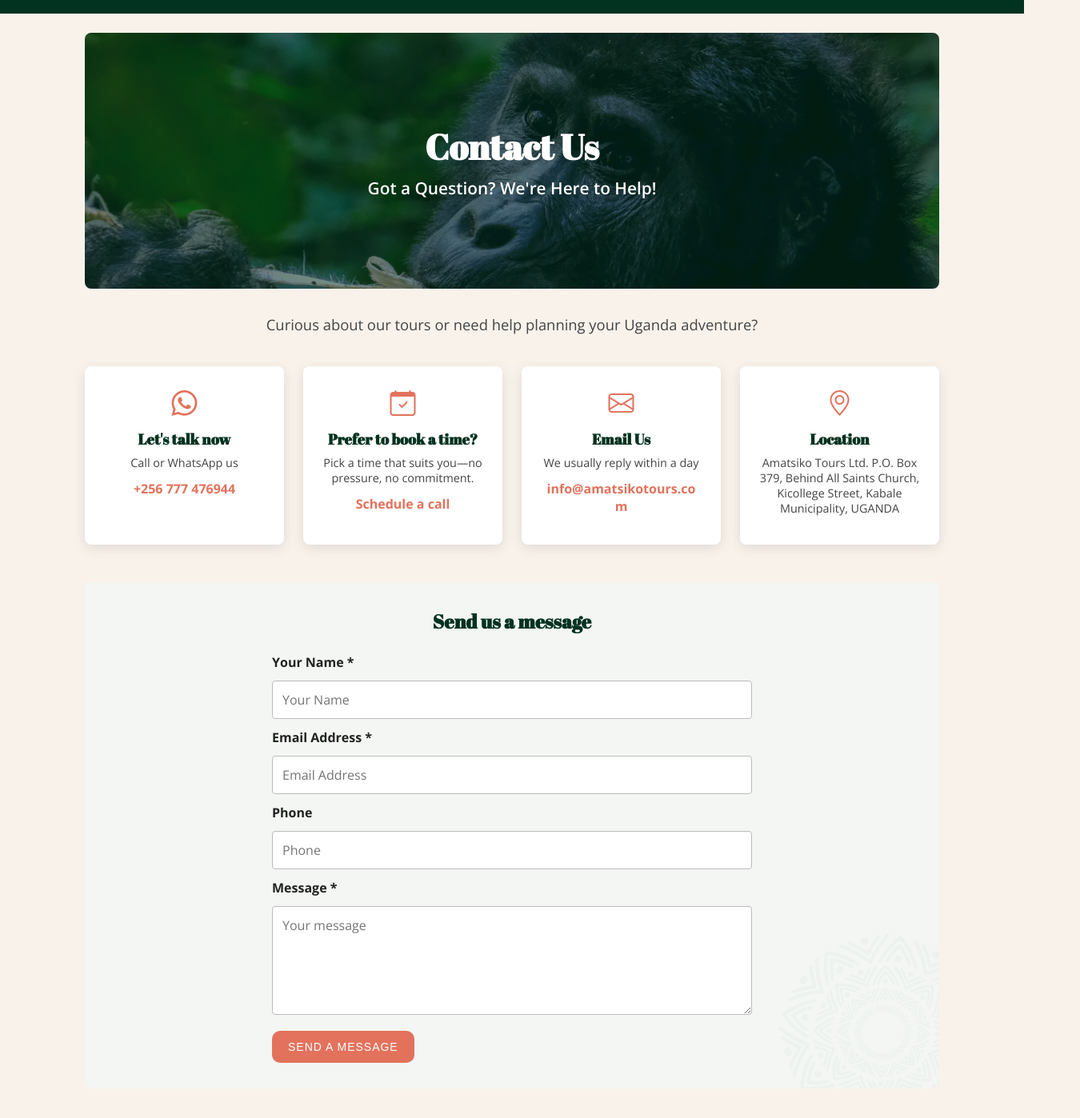
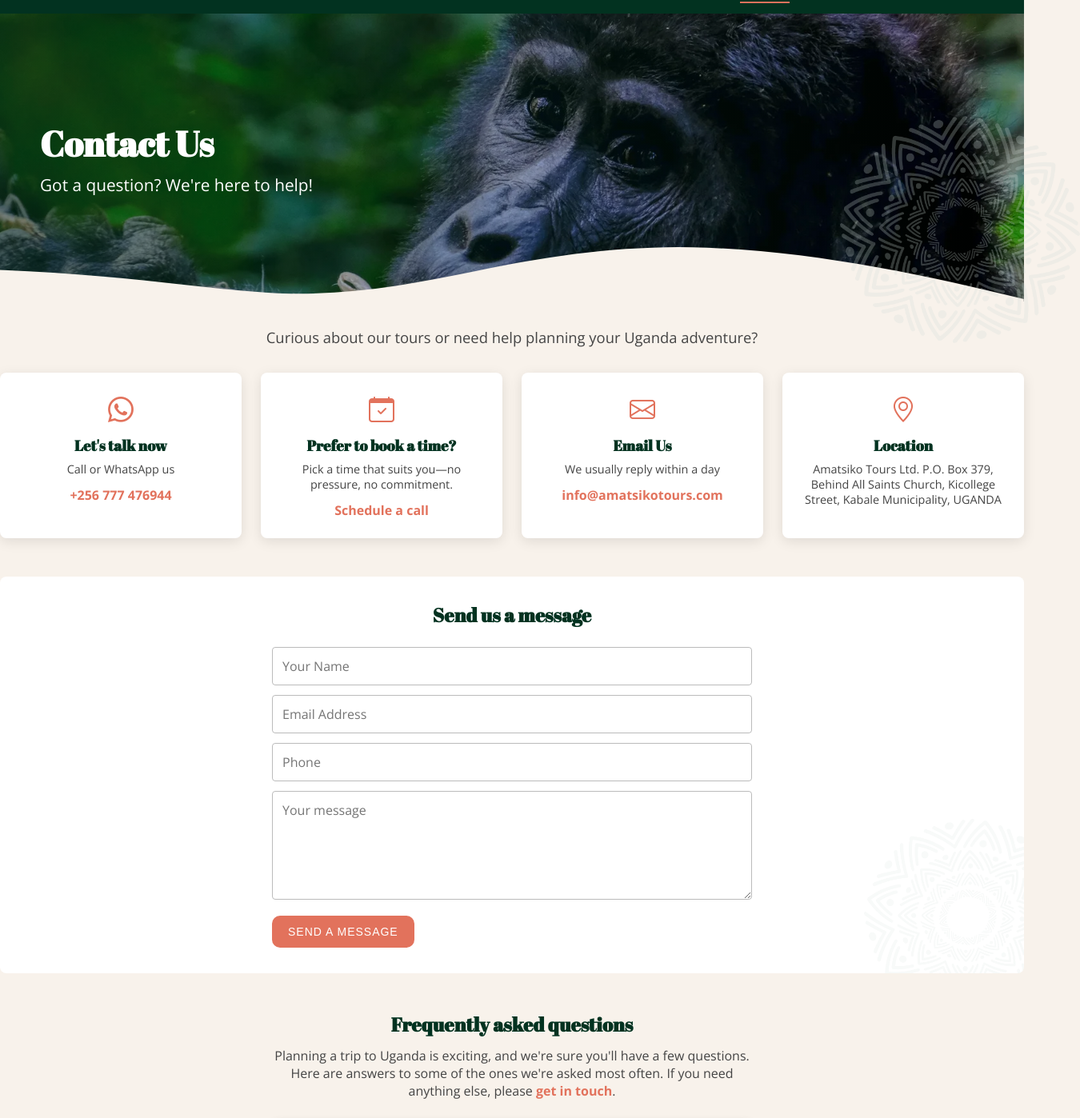
Before and after one commit to JenniePowell/Amatsiko_Tours_Booking, a React (Vite) app: page /contact in a window 1280 px wide. Shown: the part 60-1458 px from the top of the page at 80% size, 1350 px wide, since content can reach past the window. Built offline with nearby package versions, Linux system fonts and the light colour scheme.

Commit message:
Added contact to nav, styled hero on Contact and Tours pages

```diff
--- a/src/components/Nav.jsx
+++ b/src/components/Nav.jsx
@@ -15,6 +15,7 @@ function Nav() {
           <NavLink to="/" end>Home</NavLink>
           <NavLink to="/tours">Tours</NavLink>
           <NavLink to="/my-bookings">My Bookings</NavLink>
+          <NavLink to="/contact">Contact</NavLink>
 
           {!isLoading && isAuthenticated && (
             <>
--- a/src/pages/About.jsx
+++ /dev/null
@@ -1,7 +0,0 @@
-function About() {
-  return (
-      <h1>About Amatsiko Tours</h1>
-  );
-}
-
-export default About;
--- a/src/pages/ContactUs.css
+++ b/src/pages/ContactUs.css
@@ -1,28 +1,60 @@
 .contact-page {
-  max-width: 1100px;
-  margin: 0 auto;
-  padding: 0 1rem 3rem;
+  width: 100%;
 }
 
 .contact-hero {
-  background-image: linear-gradient(
+  position: relative;
+  overflow: visible;
+  height: 45vh;
+  min-height: 320px;
+  max-height: 460px;
+  display: flex;
+  align-items: center;
+  justify-content: flex-start;
+
+  padding-left: max(2rem, calc((100vw - 1180px) / 2));
+  padding-right: 2rem;
+
+  background-image:
+    linear-gradient(
+      to right,
       rgba(2, 50, 32, 0.55),
-      rgba(2, 50, 32, 0.55)
+      rgba(2, 50, 32, 0)
     ),
     url("/images/close-up-photo-of-gorilla.webp");
+
   background-size: cover;
   background-position: center;
-  border-radius: 8px;
-  margin: 1.5rem 0 2rem;
-  min-height: 320px;
-  display: flex;
-  align-items: center;
-  justify-content: center;
-  text-align: center;
 }
 
 .contact-hero-overlay {
-  padding: 2rem 1rem;
+  position: relative;
+  z-index: 2;
+  width: 100%;
+  max-width: 1180px;
+  text-align: left;
+}
+
+.custom-shape-divider-bottom-1785438866 {
+    position: absolute;
+    bottom: -1px;
+    left: 0;
+    width: 100%;
+    overflow: hidden;
+    line-height: 0;
+    transform: rotate(180deg);
+}
+
+.custom-shape-divider-bottom-1785438866 svg {
+    position: relative;
+    display: block;
+    width: calc(149% + 1.3px);
+    height: 91px;
+    transform: rotateY(180deg);
+}
+
+.custom-shape-divider-bottom-1785438866 .shape-fill {
+    fill: #F8F2EB;
 }
 
 .contact-hero h1 {
@@ -34,12 +66,23 @@
 .contact-hero p {
   font-size: 1.3rem;
   color: white;
-  font-weight: 600;
+}
+
+.contact-hero-pattern {
+  position: absolute;
+  right: -70px;
+  bottom: -60px;
+
+  width: 300px;
+  opacity: 0.25;
+
+  z-index: 3;
+  pointer-events: none;
 }
 
 .contact-intro {
   text-align: center;
-  margin-bottom: 2.5rem;
+  margin: 2rem;
 }
 
 .contact-intro p {
@@ -94,7 +137,7 @@
 .contact-form-section {
   position: relative;
   overflow: hidden;
-  background-color: #f3f6f3;
+  background-color: #ffffff;
   border-radius: 8px;
   padding: 2rem;
   margin-bottom: 3rem;
@@ -162,13 +205,23 @@
 
 .faq-intro {
   text-align: center;
-  max-width: 700px;
+  max-width: 600px;
   margin: 0 auto 1.5rem;
   color: #444;
 }
 
+.faq-link {
+  color: #E2725C;
+  font-weight: 700;
+}
+
+.faq-link:hover {
+  text-decoration: underline;
+  font-weight: 700;
+}
+
 .faq-list {
-  max-width: 800px;
+  max-width: 600px;
   margin: 0 auto;
 }
 
@@ -209,7 +262,7 @@
 }
 
 .faq-answer {
-  padding: 0 1.25rem 1.25rem;
+  padding: 0.8rem 1.25rem 1.25rem;
   color: #444;
   line-height: 1.6;
 }
@@ -218,7 +271,7 @@
   display: grid;
   grid-template-columns: repeat(4, 1fr);
   gap: 0.75rem;
-  margin-bottom: 3rem;
+  margin-bottom: 0.8rem;
 }
 
 .contact-gallery img {
@@ -230,22 +283,20 @@
 }
 
 .contact-cta {
-  background-color: #023220;
-  color: white;
+  background-color: #E2725C;
   text-align: center;
   padding: 2.5rem 1.5rem;
-  border-radius: 8px;
 }
 
 .contact-cta h2 {
-  color: white;
+  color: black;
   margin-bottom: 0.75rem;
 }
 
 .contact-cta p {
   max-width: 600px;
   margin: 0 auto;
-  color: rgba(255, 255, 255, 0.9);
+  color: black;
 }
 
 @media (max-width: 900px) {
--- a/src/pages/ContactUs.jsx
+++ b/src/pages/ContactUs.jsx
@@ -1,5 +1,6 @@
 import { useState } from "react";
 import "./ContactUs.css";
+import africanPrint from "../assets/african-print.png";
 
 const galleryImages = [
   { src: "/images/20220412_122144.webp", alt: "Elephant among green bushes in Uganda" },
@@ -89,8 +90,24 @@ function ContactUs() {
       <section className="contact-hero">
         <div className="contact-hero-overlay">
           <h1>Contact Us</h1>
-          <p>Got a Question? We're Here to Help!</p>
+          <p>Got a question? We're here to help!</p>
         </div>
+
+        <img src={africanPrint} className="contact-hero-pattern" aria-hidden="true"/>
+
+      <div className="custom-shape-divider-bottom-1785438866">
+  <svg
+    data-name="Layer 1"
+    xmlns="http://www.w3.org/2000/svg"
+    viewBox="0 0 1200 120"
+    preserveAspectRatio="none"
+  >
+    <path
+      d="M0,0V5.63C149.93,59,314.09,71.32,475.83,42.57c43-7.64,84.23-20.12,127.61-26.46,59-8.63,112.48,12.24,165.56,35.4C827.93,77.22,886,95.24,951.2,90c86.53-7,172.46-45.71,248.8-84.81V0Z"
+      className="shape-fill"
+    />
+  </svg>
+</div>
       </section>
 
       <section className="contact-intro">
@@ -149,7 +166,6 @@ function ContactUs() {
         <div className="contact-form-inner">
           <h2>Send us a message</h2>
           <form className="contact-form" onSubmit={handleSubmit}>
-            <label htmlFor="name">Your Name *</label>
             <input
               type="text"
               id="name"
@@ -160,7 +176,6 @@ function ContactUs() {
               required
             />
 
-            <label htmlFor="email">Email Address *</label>
             <input
               type="email"
               id="email"
@@ -171,7 +186,6 @@ function ContactUs() {
               required
             />
 
-            <label htmlFor="phone">Phone</label>
             <input
               type="tel"
               id="phone"
@@ -181,7 +195,6 @@ function ContactUs() {
               onChange={handleChange}
             />
 
-            <label htmlFor="message">Message *</label>
             <textarea
               id="message"
               name="message"
@@ -200,9 +213,9 @@ function ContactUs() {
       <section className="faq-section">
         <h2>Frequently asked questions</h2>
         <p className="faq-intro">
-          We understand you might have questions before booking your tour. Here
-          are some common queries. If you don't find what you're looking for,
-          feel free to contact us directly!
+          Planning a trip to Uganda is exciting, and we're sure you'll have a few
+  questions. Here are answers to some of the ones we're asked most often.
+  If you need anything else, please <a href="mailto:info@amatsikotours.com" className="faq-link">get in touch</a>.
         </p>
 
         <div className="faq-list">
--- a/src/pages/Home.css
+++ b/src/pages/Home.css
@@ -115,11 +115,11 @@
   inset: 0;
   z-index: 1;
   background: linear-gradient(
-  90deg,
+  140deg,
   rgba(255,255,255,.75) 0%,
-  rgba(255,255,255,.55) 35%,
-  rgba(255,255,255,.20) 65%,
-  rgba(255,255,255,0) 100%
+  rgba(255,255,255,.55) 45%,
+  rgba(255,255,255,.20) 55%,
+  rgba(255,255,255,0) 60%
 );
 }
 
--- a/src/pages/Tours.css
+++ b/src/pages/Tours.css
@@ -1,24 +1,31 @@
 .hero {
   position: relative;
+  overflow: visible;
   height: 45vh;
+  min-height: 320px;
+  max-height: 460px;
+  display: flex;
+  align-items: center;
+  justify-content: flex-start;
+
+  padding-left: max(2rem, calc((100vw - 1180px) / 2));
+  padding-right: 2rem;
+
   background-image: linear-gradient(
       to right,
       rgba(0, 0, 0, 0.55),
       rgba(0, 0, 0, 0)
     ), url("../assets/safari.jpg");
+
   background-size: cover;
   background-position: center;
-
-  display: flex;
-  justify-content: left;
-  padding-left: 60px;
-  align-items: center;
 }
 
 .custom-shape-divider-bottom-1785438866 {
   position: absolute;
-    bottom: 0;
+  bottom: -1px;
   left: 0;
+  z-index: 2;
   width: 100%;
   overflow: hidden;
   line-height: 0;
@@ -26,7 +33,6 @@
 }
 
 .custom-shape-divider-bottom-1785438866 svg {
-    position: relative;
   display: block;
   width: calc(149% + 1.3px);
   height: 91px;
@@ -39,21 +45,24 @@
 
 .hero h1 {
   font-size: 50px;
+  color: white;
+  margin-top: 35px;
 }
 
-.hero-content {
+.hero-content p {
+  font-size: 20.8px;
   text-align: left;
   color: white;
 }
 
 .hero-pattern {
   position: absolute;
-  bottom: -100px;
-  right: -50px;
+  right: -70px;
+  bottom: -60px;
   width: 280px;
   height: auto;
   opacity: 0.5;
-  z-index: 2;
+  z-index: 3;
 }
 
 .tours-section h2 {
--- a/src/pages/Tours.jsx
+++ b/src/pages/Tours.jsx
@@ -20,18 +20,24 @@ function Tours() {
     <>
       <section className="hero">
         <div className="hero-content">
-          <h1>Explore Ugandan Tours</h1>
-          <p>Authentic safaris and unforgettable adventures.</p>
+          <h1>Explore Tours</h1>
+          <p>Authentic safaris and unforgettable adventures</p>
         </div>
         <img src={africanPrint} className="hero-pattern"/>
 
-     <div class="custom-shape-divider-bottom-1785438866">
-      <svg data-name="Layer 1" xmlns="http://www.w3.org/2000/svg" viewBox="0 0 1200 120" preserveAspectRatio="none">
-        <path d="M0,0V46.29c47.79,22.2,103.59,32.17,158,28,70.36-5.37,136.33-33.31,206.8-37.5C438.64,32.43,512.34,53.67,583,72.05c69.27,18,138.3,24.88,209.4,13.08,36.15-6,69.85-17.84,104.45-29.34C989.49,25,1113-14.29,1200,52.47V0Z" opacity=".25" class="shape-fill"></path>
-        <path d="M0,0V15.81C13,36.92,27.64,56.86,47.69,72.05,99.41,111.27,165,111,224.58,91.58c31.15-10.15,60.09-26.07,89.67-39.8,40.92-19,84.73-46,130.83-49.67,36.26-2.85,70.9,9.42,98.6,31.56,31.77,25.39,62.32,62,103.63,73,40.44,10.79,81.35-6.69,119.13-24.28s75.16-39,116.92-43.05c59.73-5.85,113.28,22.88,168.9,38.84,30.2,8.66,59,6.17,87.09-7.5,22.43-10.89,48-26.93,60.65-49.24V0Z" opacity=".5" class="shape-fill"></path>
-        <path d="M0,0V5.63C149.93,59,314.09,71.32,475.83,42.57c43-7.64,84.23-20.12,127.61-26.46,59-8.63,112.48,12.24,165.56,35.4C827.93,77.22,886,95.24,951.2,90c86.53-7,172.46-45.71,248.8-84.81V0Z" class="shape-fill"></path>
-      </svg>
-      </div>
+    <div className="custom-shape-divider-bottom-1785438866">
+  <svg
+    data-name="Layer 1"
+    xmlns="http://www.w3.org/2000/svg"
+    viewBox="0 0 1200 120"
+    preserveAspectRatio="none"
+  >
+    <path
+      d="M0,0V5.63C149.93,59,314.09,71.32,475.83,42.57c43-7.64,84.23-20.12,127.61-26.46,59-8.63,112.48,12.24,165.56,35.4C827.93,77.22,886,95.24,951.2,90c86.53-7,172.46-45.71,248.8-84.81V0Z"
+      className="shape-fill"
+    />
+  </svg>
+</div>
 
       </section>
 
```
Lines whose indentation alone changed are shown as unchanged.
